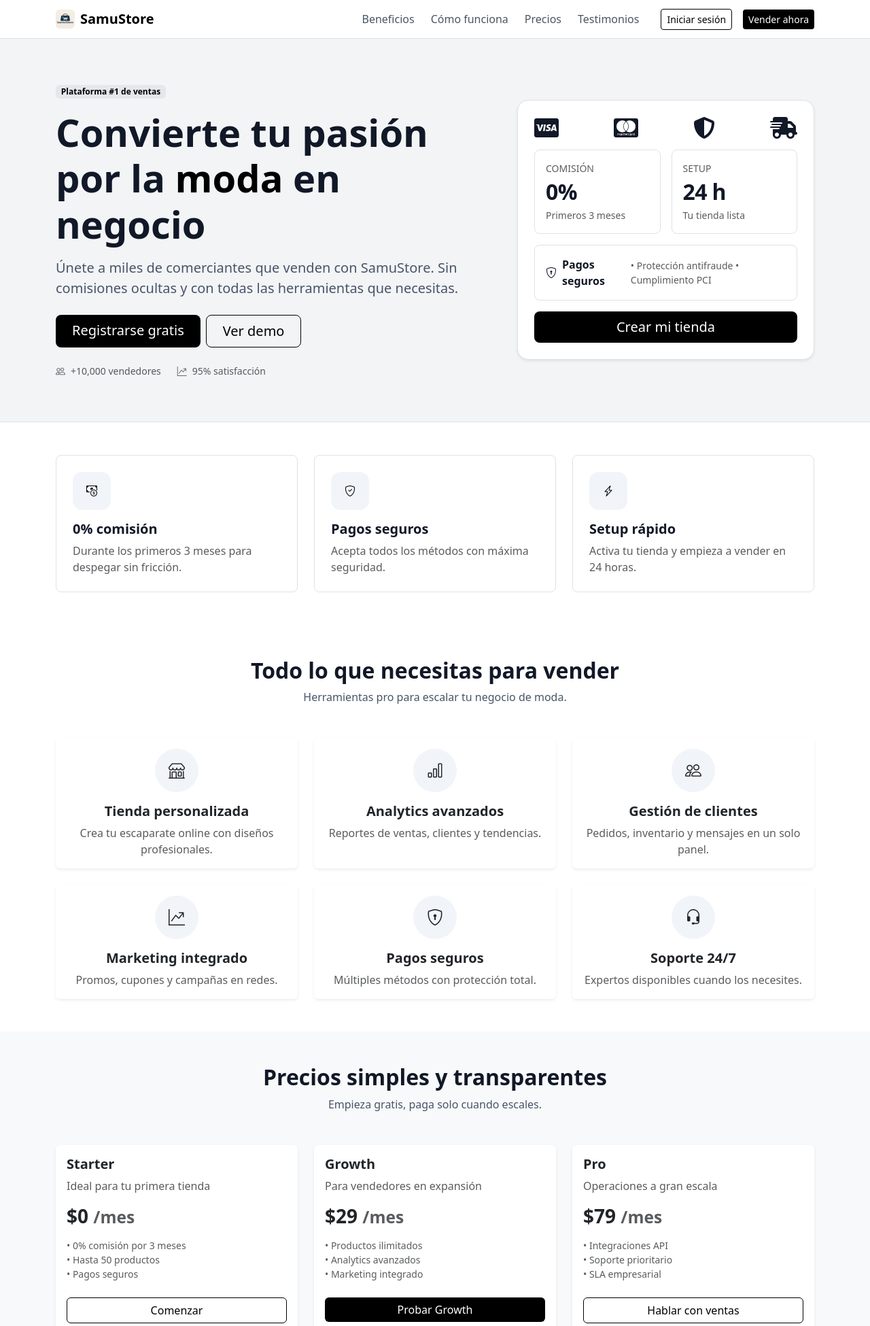
After one commit to SamCarrasco/samustore-ecommerce-platform, a Flask app: page / in a window 1280 px wide. The commit adds this page. Shown: the top 1950 px of the page at 68% size. Run offline with Flask 3, Linux system fonts and the light colour scheme.

Commit message:
Modificaciones al init y base.html. Adición de landing page y de icono.

```diff
--- a/app/templates/base.html
+++ b/app/templates/base.html
@@ -10,6 +10,11 @@
 
   <!-- Bootstrap Icons -->
   <link href="https://cdn.jsdelivr.net/npm/bootstrap-icons@1.11.3/font/bootstrap-icons.css" rel="stylesheet">
+
+  <!-- Font Awesome (versión 6, gratuita) -->
+<link rel="stylesheet" href="https://cdnjs.cloudflare.com/ajax/libs/font-awesome/6.5.2/css/all.min.css">
+
+<link rel="icon" type="image/x-icon" href="{{ url_for('static', filename='images/samustore.ico') }}">
 
   <!-- Tu CSS -->
   <link rel="stylesheet" href="{{ url_for('static', filename='/css/style.css') }}">
--- /dev/null
+++ b/app/templates/landing.html
@@ -0,0 +1,374 @@
+{% extends "base.html" %}
+{% block title %}SamuStore – Convierte tu pasión por la moda en negocio{% endblock %}
+
+{# ========== SEO + OG + JSON-LD ========== #}
+{% block extra_head %}
+  <meta name="description" content="Crea tu tienda de moda en minutos. 0% de comisión por 3 meses, pagos seguros y analytics avanzados.">
+  <meta property="og:title" content="SamuStore – Plataforma #1 de ventas de moda">
+  <meta property="og:description" content="Vende en 24 horas con herramientas profesionales.">
+  <meta property="og:type" content="website">
+  <meta property="og:image" content="{{ url_for('static', filename='images/og-samustore.jpg', _external=True) }}">
+  <meta property="og:url" content="{{ request.url_root|trim('/') }}">
+  <script type="application/ld+json">
+  {
+    "@context": "https://schema.org",
+    "@type": "Organization",
+    "name": "SamuStore",
+    "url": "{{ request.url_root|trim('/') }}",
+    "logo": "{{ url_for('static', filename='images/logo-samustore.png', _external=True) }}"
+  }
+  </script>
+{% endblock %}
+
+{% block extra_css %}
+<style>
+  :root{
+    --ink:#0b0b0b;
+    --ink2:#111827;
+    --muted:#475569;
+    --soft:#f3f4f6;   /* gray-100 */
+    --soft2:#e5e7eb;  /* gray-200 */
+    --soft3:#d1d5db;  /* gray-300 */
+  }
+  body{ background:#fff; color:var(--ink2); }
+  .navbar .nav-link{ color:#4b5563; } .navbar .nav-link:hover{ color:#000; }
+
+  .btn-brand{ background:#000; color:#fff; border:0; }
+  .btn-brand:hover{ background:#1f2937; color:#fff; }
+  .btn-outline-brand{ border:1px solid #000; color:#000; background:transparent; }
+  .btn-outline-brand:hover{ background:#f9fafb; color:#000; }
+
+  .badge-soft{ background:var(--soft2); color:#000; }
+  .section-title{ color:var(--ink2); }
+  .section-sub{ color:var(--muted); }
+  .brand-gradient{ background:var(--soft); }
+  .logo-strip img{ height:28px; opacity:.75; filter:grayscale(100%); }
+  .logo-strip img:hover{ opacity:1; filter:none; }
+
+  .feature-icon{
+    width:56px;height:56px;border-radius:14px;
+    display:grid;place-items:center;
+    background:#f1f5f9;color:#000;
+  }
+  .kpi-card .kpi-value{ font-weight:800; letter-spacing:-.02em; }
+  .price-card.featured{ border:2px solid #000; }
+  footer{ background:#1f2937; color:#e5e7eb; }
+  footer a{ color:#d1d5db; } footer a:hover{ color:#fff; text-decoration:underline; }
+</style>
+{% endblock %}
+
+{% block content %}
+
+<!-- ========== NAVBAR ========== -->
+<nav class="navbar navbar-expand-lg bg-white border-bottom sticky-top">
+  <div class="container">
+    <a class="navbar-brand d-flex align-items-center gap-2"
+       href="{{ url_for('public.index') if 'public.index' in current_app.view_functions else '/' }}">
+      <img src="{{ url_for('static', filename='images/samustore.webp') }}" alt="SamuStore" width="28" height="28" class="rounded">
+      <strong>SamuStore</strong>
+    </a>
+    <button class="navbar-toggler" type="button" data-bs-toggle="collapse" data-bs-target="#navMain" aria-controls="navMain" aria-expanded="false" aria-label="Mostrar navegación">
+      <span class="navbar-toggler-icon"></span>
+    </button>
+    <div class="collapse navbar-collapse" id="navMain">
+      <ul class="navbar-nav ms-auto align-items-lg-center gap-lg-2">
+        <li class="nav-item"><a class="nav-link" href="#beneficios">Beneficios</a></li>
+        <li class="nav-item"><a class="nav-link" href="#como-funciona">Cómo funciona</a></li>
+        <li class="nav-item"><a class="nav-link" href="#precios">Precios</a></li>
+        <li class="nav-item"><a class="nav-link" href="#testimonios">Testimonios</a></li>
+        <li class="nav-item ms-lg-3">
+          <a class="btn btn-outline-brand btn-sm" href="{{ url_for('auth.login') }}">Iniciar sesión</a>
+        </li>
+        <li class="nav-item">
+          <a class="btn btn-brand btn-sm ms-lg-2" href="{{ url_for('auth.register') }}">Vender ahora</a>
+        </li>
+      </ul>
+    </div>
+  </div>
+</nav>
+
+<!-- ========== HERO (sin imagen gigante) ========== -->
+<section class="brand-gradient py-5 py-lg-6">
+  <div class="container py-3">
+    <div class="row g-5 align-items-center">
+      <div class="col-lg-7">
+        <span class="badge badge-soft mb-3">Plataforma #1 de ventas</span>
+        <h1 class="display-4 fw-bold mb-3" style="color:var(--ink2)">
+          Convierte tu pasión por la <span style="color:#000">moda</span> en negocio
+        </h1>
+        <p class="lead section-sub mb-4">
+          Únete a miles de comerciantes que venden con SamuStore. Sin comisiones ocultas y con todas las herramientas que necesitas.
+        </p>
+        <div class="d-flex flex-wrap gap-2">
+          <a class="btn btn-brand btn-lg px-4" href="{{ url_for('auth.register') }}">Registrarse gratis</a>
+          {% if 'public.index' in current_app.view_functions %}
+            <a class="btn btn-outline-brand btn-lg px-4" href="{{ url_for('public.index') }}">Ver demo</a>
+          {% else %}
+            <a class="btn btn-outline-brand btn-lg px-4" href="#como-funciona">Ver demo</a>
+          {% endif %}
+        </div>
+        <div class="d-flex gap-4 mt-4 text-muted small">
+          <span class="d-flex align-items-center gap-2"><i class="bi bi-people"></i> +10,000 vendedores</span>
+          <span class="d-flex align-items-center gap-2"><i class="bi bi-graph-up-arrow"></i> 95% satisfacción</span>
+        </div>
+      </div>
+
+      <!-- Reemplazo de imagen: logos de confianza + KPIs que convierten -->
+      <div class="col-lg-5">
+        <div class="p-3 p-md-4 bg-white border rounded-4 shadow-sm">
+          <div class="logo-strip d-flex flex-wrap justify-content-between align-items-center gap-3 mb-3">
+            <!-- Pon aquí PNG/SVG de marcas o sellos de confianza -->
+            <i class="fa-brands fa-cc-visa fa-2x" aria-label="Visa"></i>
+            <i class="fa-brands fa-cc-mastercard fa-2x" aria-label="Mastercard"></i>
+            <i class="fa-solid fa-shield-halved fa-2x" aria-label="SSL"></i>
+            <i class="fa-solid fa-truck-fast fa-2x" aria-label="Shipping"></i>
+          </div>
+          <div class="row g-3">
+            <div class="col-12 col-sm-6">
+              <div class="kpi-card border rounded-3 p-3 h-100">
+                <div class="text-uppercase small text-muted">Comisión</div>
+                <div class="kpi-value fs-2">0%</div>
+                <div class="text-muted small">Primeros 3 meses</div>
+              </div>
+            </div>
+            <div class="col-12 col-sm-6">
+              <div class="kpi-card border rounded-3 p-3 h-100">
+                <div class="text-uppercase small text-muted">Setup</div>
+                <div class="kpi-value fs-2">24 h</div>
+                <div class="text-muted small">Tu tienda lista</div>
+              </div>
+            </div>
+            <div class="col-12">
+              <div class="kpi-card border rounded-3 p-3">
+                <div class="d-flex align-items-center gap-2">
+                  <i class="bi bi-shield-lock"></i>
+                  <strong>Pagos seguros</strong>
+                  <span class="text-muted small">• Protección antifraude • Cumplimiento PCI</span>
+                </div>
+              </div>
+            </div>
+          </div>
+          <div class="mt-3 d-grid">
+            <a class="btn btn-brand btn-lg" href="{{ url_for('auth.register') }}">Crear mi tienda</a>
+          </div>
+        </div>
+      </div>
+    </div>
+  </div>
+</section>
+
+<!-- ========== BENEFICIOS / TRUST (tres columnas) ========== -->
+<section id="beneficios" class="py-5 bg-white border-top">
+  <div class="container">
+    <div class="row g-4">
+      <div class="col-md-4 d-flex">
+        <div class="p-4 border rounded-3 w-100">
+          <div class="feature-icon mb-3"><i class="bi bi-cash-coin"></i></div>
+          <h5 class="fw-semibold">0% comisión</h5>
+          <p class="text-muted mb-0">Durante los primeros 3 meses para despegar sin fricción.</p>
+        </div>
+      </div>
+      <div class="col-md-4 d-flex">
+        <div class="p-4 border rounded-3 w-100">
+          <div class="feature-icon mb-3"><i class="bi bi-shield-check"></i></div>
+          <h5 class="fw-semibold">Pagos seguros</h5>
+          <p class="text-muted mb-0">Acepta todos los métodos con máxima seguridad.</p>
+        </div>
+      </div>
+      <div class="col-md-4 d-flex">
+        <div class="p-4 border rounded-3 w-100">
+          <div class="feature-icon mb-3"><i class="bi bi-lightning-charge"></i></div>
+          <h5 class="fw-semibold">Setup rápido</h5>
+          <p class="text-muted mb-0">Activa tu tienda y empieza a vender en 24 horas.</p>
+        </div>
+      </div>
+    </div>
+  </div>
+</section>
+
+<!-- ========== CÓMO FUNCIONA ========== -->
+<section id="como-funciona" class="py-5">
+  <div class="container">
+    <div class="text-center mb-5">
+      <h2 class="section-title fw-bold">Todo lo que necesitas para vender</h2>
+      <p class="section-sub">Herramientas pro para escalar tu negocio de moda.</p>
+    </div>
+    <div class="row g-4">
+      {% set feats = [
+        {'icon':'shop','title':'Tienda personalizada','desc':'Crea tu escaparate online con diseños profesionales.'},
+        {'icon':'bar-chart','title':'Analytics avanzados','desc':'Reportes de ventas, clientes y tendencias.'},
+        {'icon':'people','title':'Gestión de clientes','desc':'Pedidos, inventario y mensajes en un solo panel.'},
+        {'icon':'graph-up-arrow','title':'Marketing integrado','desc':'Promos, cupones y campañas en redes.'},
+        {'icon':'shield-lock','title':'Pagos seguros','desc':'Múltiples métodos con protección total.'},
+        {'icon':'headset','title':'Soporte 24/7','desc':'Expertos disponibles cuando los necesites.'}
+      ] %}
+      {% for f in feats %}
+      <div class="col-12 col-md-6 col-lg-4">
+        <div class="card border-0 shadow-sm h-100">
+          <div class="card-body text-center">
+            <div class="mx-auto mb-3" style="width:64px;height:64px;border-radius:999px;background:#f1f5f9;display:grid;place-items:center;">
+              {% if f.icon == 'shop' %}<i class="bi bi-shop fs-4"></i>{% endif %}
+              {% if f.icon == 'bar-chart' %}<i class="bi bi-bar-chart fs-4"></i>{% endif %}
+              {% if f.icon == 'people' %}<i class="bi bi-people fs-4"></i>{% endif %}
+              {% if f.icon == 'graph-up-arrow' %}<i class="bi bi-graph-up-arrow fs-4"></i>{% endif %}
+              {% if f.icon == 'shield-lock' %}<i class="bi bi-shield-lock fs-4"></i>{% endif %}
+              {% if f.icon == 'headset' %}<i class="bi bi-headset fs-4"></i>{% endif %}
+            </div>
+            <h5 class="fw-semibold">{{ f.title }}</h5>
+            <p class="text-muted mb-0">{{ f.desc }}</p>
+          </div>
+        </div>
+      </div>
+      {% endfor %}
+    </div>
+  </div>
+</section>
+
+<!-- ========== PRECIOS ========== -->
+<section id="precios" class="py-5 bg-light">
+  <div class="container">
+    <div class="text-center mb-5">
+      <h2 class="section-title fw-bold">Precios simples y transparentes</h2>
+      <p class="section-sub">Empieza gratis, paga solo cuando escales.</p>
+    </div>
+    <div class="row g-4">
+      <div class="col-md-4">
+        <div class="card h-100 border-0 shadow-sm">
+          <div class="card-body">
+            <h5 class="fw-bold">Starter</h5>
+            <p class="text-muted">Ideal para tu primera tienda</p>
+            <h3 class="fw-bold mb-3">$0 <small class="text-muted">/mes</small></h3>
+            <ul class="list-unstyled small text-muted mb-4">
+              <li>• 0% comisión por 3 meses</li>
+              <li>• Hasta 50 productos</li>
+              <li>• Pagos seguros</li>
+            </ul>
+            <a href="{{ url_for('auth.register') }}" class="btn btn-outline-brand w-100">Comenzar</a>
+          </div>
+        </div>
+      </div>
+      <div class="col-md-4">
+        <div class="card h-100 border-0 shadow-sm price-card featured">
+          <div class="card-body">
+            <h5 class="fw-bold">Growth</h5>
+            <p class="text-muted">Para vendedores en expansión</p>
+            <h3 class="fw-bold mb-3">$29 <small class="text-muted">/mes</small></h3>
+            <ul class="list-unstyled small text-muted mb-4">
+              <li>• Productos ilimitados</li>
+              <li>• Analytics avanzados</li>
+              <li>• Marketing integrado</li>
+            </ul>
+            <a href="{{ url_for('auth.register') }}" class="btn btn-brand w-100">Probar Growth</a>
+          </div>
+        </div>
+      </div>
+      <div class="col-md-4">
+        <div class="card h-100 border-0 shadow-sm">
+          <div class="card-body">
+            <h5 class="fw-bold">Pro</h5>
+            <p class="text-muted">Operaciones a gran escala</p>
+            <h3 class="fw-bold mb-3">$79 <small class="text-muted">/mes</small></h3>
+            <ul class="list-unstyled small text-muted mb-4">
+              <li>• Integraciones API</li>
+              <li>• Soporte prioritario</li>
+              <li>• SLA empresarial</li>
+            </ul>
+            <a href="#contacto" class="btn btn-outline-brand w-100">Hablar con ventas</a>
+          </div>
+        </div>
+      </div>
+    </div>
+  </div>
+</section>
+
+<!-- ========== TESTIMONIOS ========== -->
+<section id="testimonios" class="py-5">
+  <div class="container">
+    <div class="text-center mb-5">
+      <h2 class="section-title fw-bold">Historias de éxito reales</h2>
+      <p class="section-sub">Lo que dicen nuestros vendedores</p>
+    </div>
+    <div class="row g-4">
+      {% set reviews = [
+        {'name':'María Fernández','biz':'Boutique Luna','badge':'+300% ventas','text':'En 6 meses pasé de vender localmente a clientes en todo el país. SamuStore cambió mi negocio.'},
+        {'name':'Carlos Mendoza','biz':'Moda Urbana','badge':'50+ pedidos/mes','text':'Súper fácil de usar y el soporte es increíble. Recomendado 100%.'},
+        {'name':'Ana Ruiz','biz':'Estilo Único','badge':'+250% crecimiento','text':'Con las herramientas de marketing, mis ventas se triplicaron el primer trimestre.'}
+      ] %}
+      {% for r in reviews %}
+      <div class="col-md-4">
+        <div class="card h-100 border-0 shadow-sm">
+          <div class="card-body">
+            <div class="d-flex justify-content-between align-items-center mb-2">
+              <div>
+                <p class="fw-semibold mb-0">{{ r.name }}</p>
+                <small class="text-muted">{{ r.biz }}</small>
+              </div>
+              <span class="badge rounded-pill" style="background:#dcfce7;color:#166534">{{ r.badge }}</span>
+            </div>
+            <p class="text-muted fst-italic mb-0">“{{ r.text }}”</p>
+          </div>
+        </div>
+      </div>
+      {% endfor %}
+    </div>
+  </div>
+</section>
+
+<!-- ========== CTA FINAL ========== -->
+<section class="py-5 text-center" style="background: linear-gradient(90deg, #111827, #000);">
+  <div class="container text-white">
+    <h2 class="fw-bold display-6 mb-3">¿Listo para hacer crecer tu negocio?</h2>
+    <p class="mb-4">Regístrate gratis y comienza a vender hoy mismo.</p>
+    <div class="d-flex gap-2 justify-content-center flex-wrap">
+      <a class="btn btn-light btn-lg" href="{{ url_for('auth.register') }}">Comenzar gratis</a>
+      <a class="btn btn-outline-brand btn-lg" href="#contacto" style="border-color:#fff;color:#fff">Hablar con ventas</a>
+    </div>
+    <p class="mt-3 small text-white-50">Sin tarjeta • Setup en 24 h • Soporte incluido</p>
+  </div>
+</section>
+
+<!-- ========== FOOTER ========== -->
+<footer class="py-5">
+  <div class="container">
+    <div class="row g-4">
+      <div class="col-md-4">
+        <h5 class="mb-3 text-white">SamuStore</h5>
+        <p class="mb-3">La plataforma líder para comerciantes de moda.</p>
+      </div>
+      <div class="col-md-2">
+        <h6 class="mb-3 text-white">Para vendedores</h6>
+        <ul class="list-unstyled small">
+          <li><a href="{{ url_for('auth.register') }}">Crear tienda</a></li>
+          <li><a href="#como-funciona">Herramientas</a></li>
+          <li><a href="#precios">Precios</a></li>
+          <li><a href="#beneficios">Recursos</a></li>
+        </ul>
+      </div>
+      <div class="col-md-3">
+        <h6 class="mb-3 text-white">Soporte</h6>
+        <ul class="list-unstyled small">
+          <li><a href="#faq">Centro de ayuda</a></li>
+          <li><a href="mailto:samuelcr2018@gmail.com">Contacto</a></li>
+          <li><a href="#como-funciona">Guías</a></li>
+          <li><a href="#precios">API Docs</a></li>
+        </ul>
+      </div>
+      <div class="col-md-3">
+        <h6 class="mb-3 text-white">Empresa</h6>
+        <ul class="list-unstyled small">
+          <li><a href="#nosotros">Sobre nosotros</a></li>
+          <li><a href="#blog">Blog</a></li>
+          <li><a href="#carreras">Carreras</a></li>
+          <li><a href="#prensa">Prensa</a></li>
+        </ul>
+      </div>
+    </div>
+    <hr class="my-4" style="border-color:#374151;">
+    <div class="d-flex flex-wrap justify-content-between small">
+      <span>© {{ 2025 }} SamuStore. Todos los derechos reservados.</span>
+      <span>Desarrollado por <strong>Samuel Carrasco</strong></span>
+    </div>
+  </div>
+</footer>
+
+{% endblock %}
```
Also changed, not shown: app/__init__.py (+6 -2 lines), app/static/images/samustore.ico (added).
